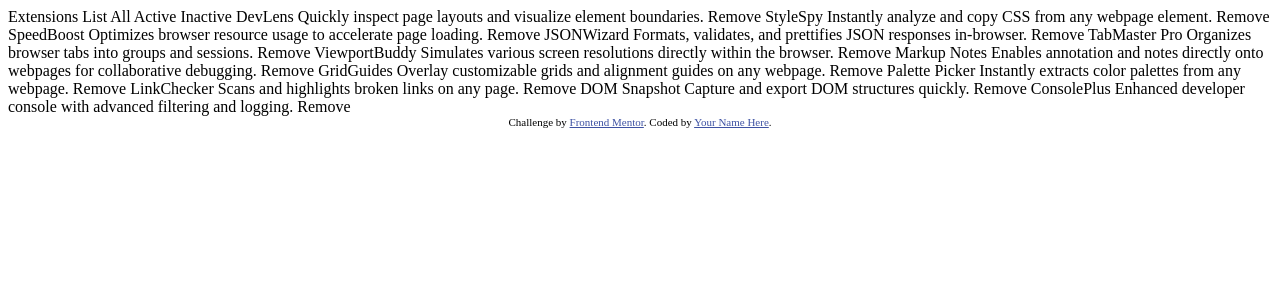
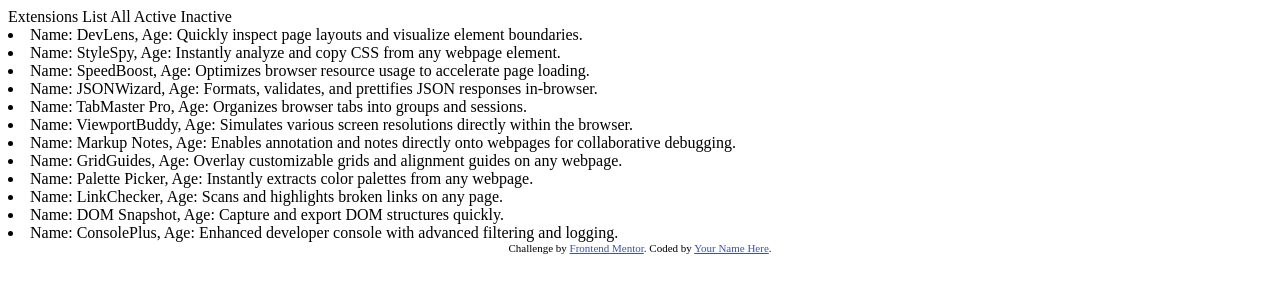
Before and after one commit to hy-rf/browser-extensions-manager-ui, a plain HTML site: page index.html in a window 1280 px wide. Drawn offline with Linux system fonts and the light colour scheme.

Commit message:
feat: get data from api

```diff
--- a/index.html
+++ b/index.html
@@ -1,80 +1,38 @@
-<!DOCTYPE html>
+<!doctype html>
 <html lang="en">
   <head>
-  <meta charset="UTF-8">
-  <meta name="viewport" content="width=device-width, initial-scale=1.0"> <!-- displays site properly based on user's device -->
+    <meta charset="UTF-8" />
+    <meta name="viewport" content="width=device-width, initial-scale=1.0" />
+    <!-- displays site properly based on user's device -->
 
-  <link rel="icon" type="image/png" sizes="32x32" href="./assets/images/favicon-32x32.png">
+    <link
+      rel="icon"
+      type="image/png"
+      sizes="32x32"
+      href="./assets/images/favicon-32x32.png"
+    />
 
     <title>Frontend Mentor | Browser extensions manager UI</title>
 
     <!-- Feel free to remove these styles or customise in your own stylesheet 👍 -->
     <style>
-    .attribution { font-size: 11px; text-align: center; }
-    .attribution a { color: hsl(228, 45%, 44%); }
+      .attribution {
+        font-size: 11px;
+        text-align: center;
+      }
+      .attribution a {
+        color: hsl(228, 45%, 44%);
+      }
     </style>
   </head>
   <body>
-
-  Extensions List
-
-  All
-  Active
-  Inactive
-
-  <!-- If you plan to use the JSON file to populate the data dynamically, you can delete the content below -->
-
-  DevLens
-  Quickly inspect page layouts and visualize element boundaries.
-  Remove
-
-  StyleSpy
-  Instantly analyze and copy CSS from any webpage element.
-  Remove
-
-  SpeedBoost
-  Optimizes browser resource usage to accelerate page loading.
-  Remove
-
-  JSONWizard
-  Formats, validates, and prettifies JSON responses in-browser.
-  Remove
-
-  TabMaster Pro
-  Organizes browser tabs into groups and sessions.
-  Remove
-
-  ViewportBuddy
-  Simulates various screen resolutions directly within the browser.
-  Remove
-
-  Markup Notes
-  Enables annotation and notes directly onto webpages for collaborative debugging.
-  Remove
-
-  GridGuides
-  Overlay customizable grids and alignment guides on any webpage.
-  Remove
-
-  Palette Picker
-  Instantly extracts color palettes from any webpage.
-  Remove
-
-  LinkChecker
-  Scans and highlights broken links on any page.
-  Remove
-
-  DOM Snapshot
-  Capture and export DOM structures quickly.
-  Remove
-
-  ConsolePlus
-  Enhanced developer console with advanced filtering and logging.
-  Remove
-
+    Extensions List All Active Inactive
+    <div id="data-list"></div>
     <div class="attribution">
-    Challenge by <a href="https://www.frontendmentor.io?ref=challenge">Frontend Mentor</a>.
+      Challenge by
+      <a href="https://www.frontendmentor.io?ref=challenge">Frontend Mentor</a>.
       Coded by <a href="#">Your Name Here</a>.
+      <script src="index.js"></script>
     </div>
   </body>
 </html>
--- /dev/null
+++ b/index.js
@@ -0,0 +1,13 @@
+document.addEventListener("DOMContentLoaded", () => {
+  fetch("data.json")
+    .then((response) => response.json())
+    .then((data) => {
+      const dataList = document.getElementById("data-list");
+      data.forEach((item) => {
+        const listItem = document.createElement("li");
+        listItem.textContent = `Name: ${item.name}, Age: ${item.description}`;
+        dataList.appendChild(listItem);
+      });
+    })
+    .catch((error) => console.error("Error fetching the JSON data:", error));
+});
```
Lines whose indentation alone changed are shown as unchanged.
